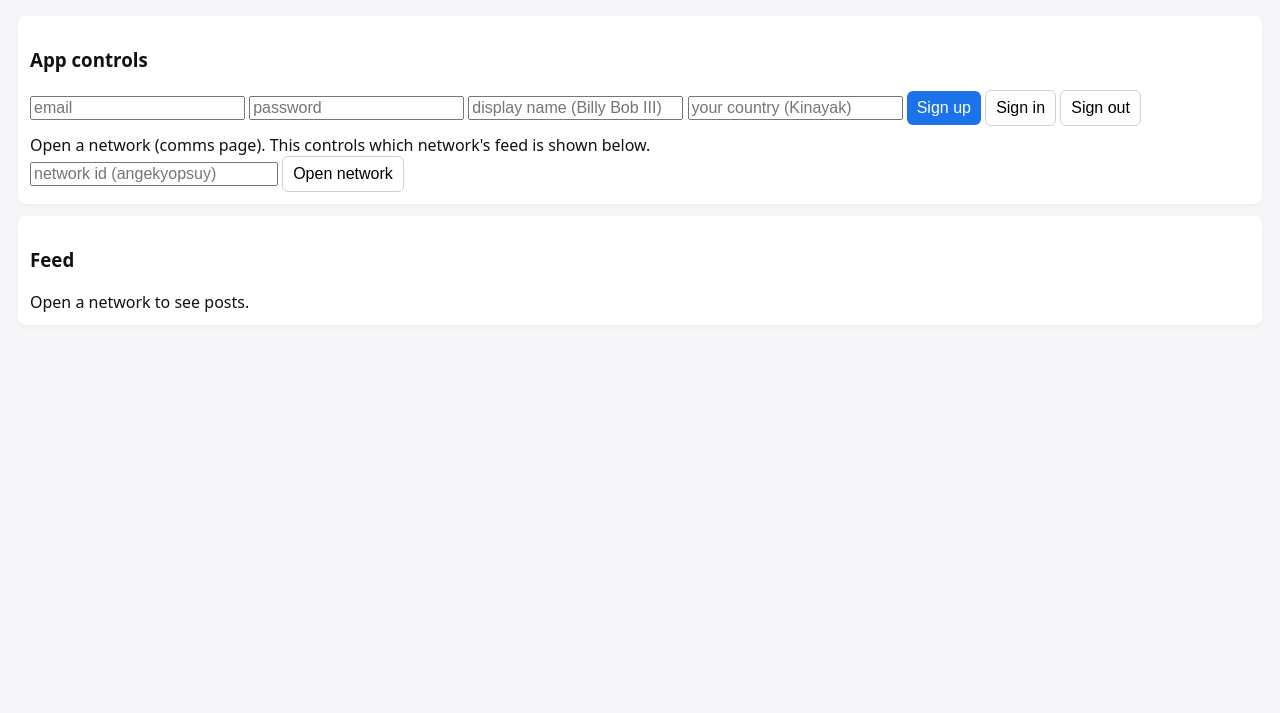
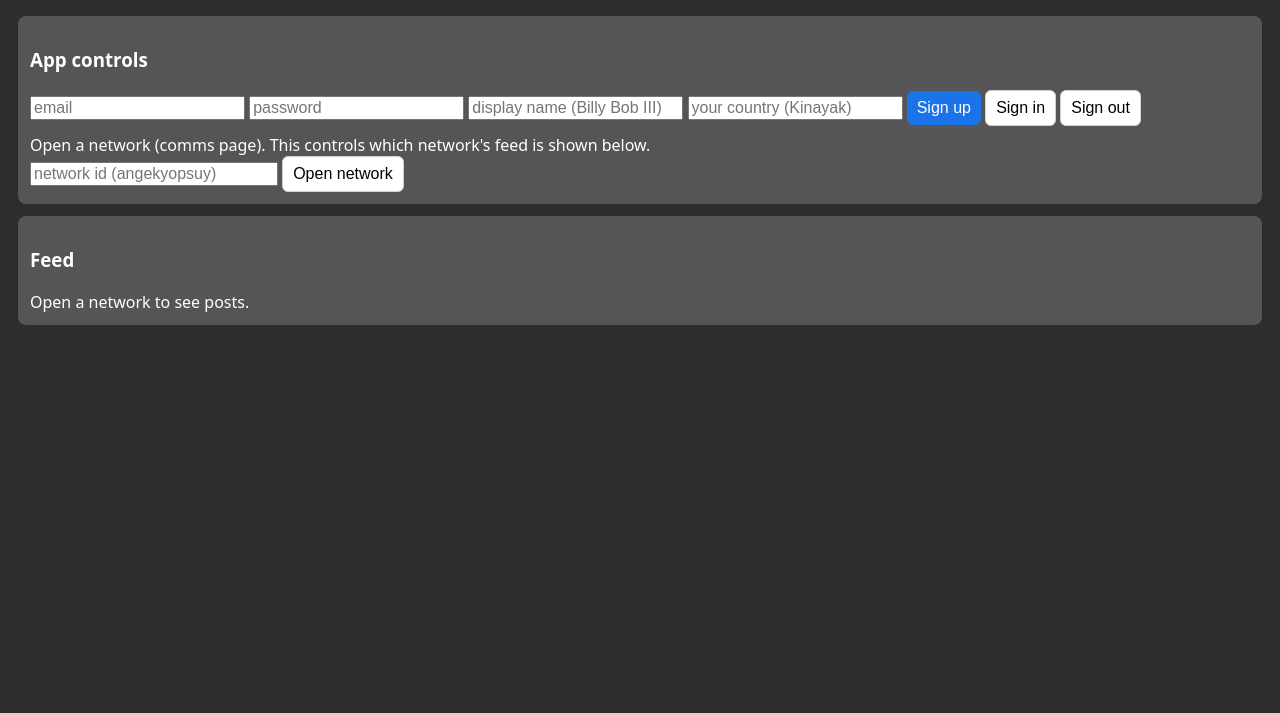
Before and after one commit to Njakonkalwa/comms, a plain HTML site: page index.html in a window 1280 px wide. Shown: the part 87-800 px from the top of the page. Drawn offline with Linux system fonts and the light colour scheme; no server answers.

Commit message:
Update index.html

```diff
--- a/index.html
+++ b/index.html
@@ -5,9 +5,9 @@
   <meta name="viewport" content="width=device-width,initial-scale=1">
   <title>Comms Prototype — Multi-country Feeds</title>
   <style>
-    body{font-family:system-ui,Segoe UI,Roboto,Arial;margin:18px;background:#f7f7f9;color:#111}
+    body{font-family:system-ui,Segoe UI,Roboto,Arial;margin:18px;background:#2e2e2e;color:white}
     header{display:flex;gap:12px;align-items:center}
-    .card{background:white;padding:12px;border-radius:8px;box-shadow:0 2px 6px rgba(0,0,0,0.05);margin-top:12px}
+    .card{background:#555;padding:12px;border-radius:8px;box-shadow:0 2px 6px rgba(0,0,0,0.05);margin-top:12px}
     #feed{margin-top:12px}
     .post{border-bottom:1px solid #eee;padding:10px 0}
     .post:last-child{border-bottom:0}
```
